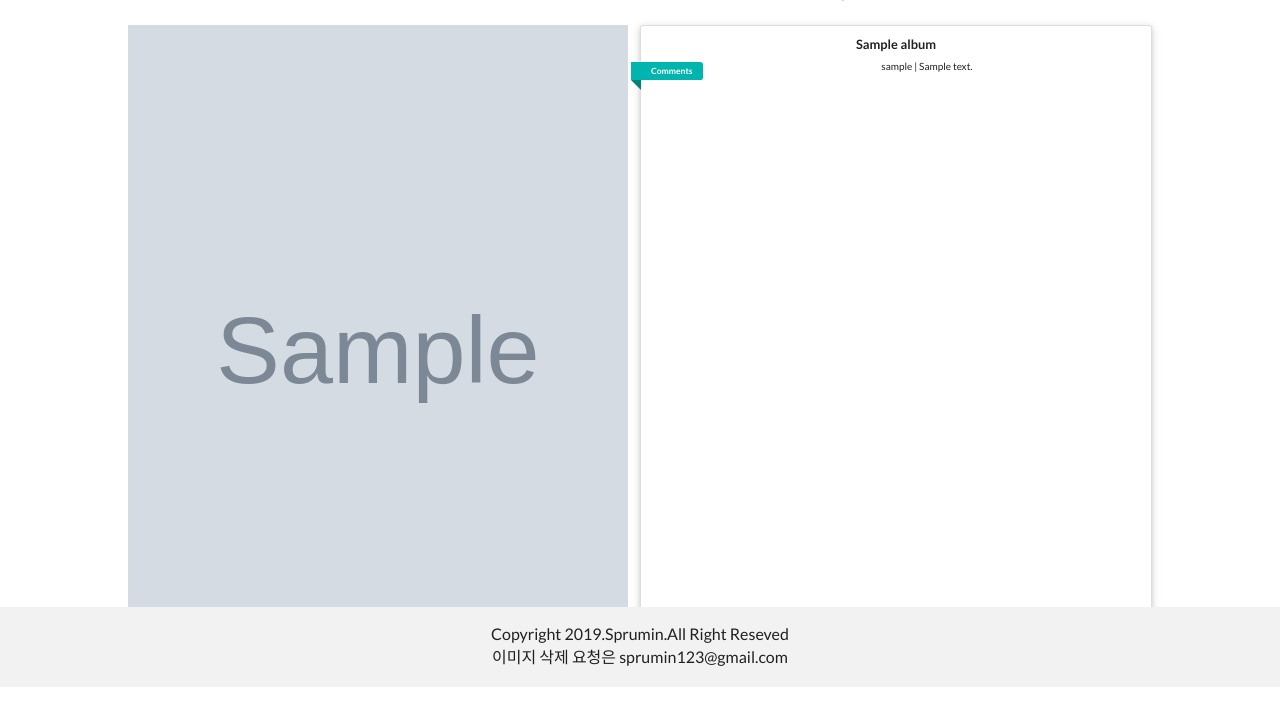
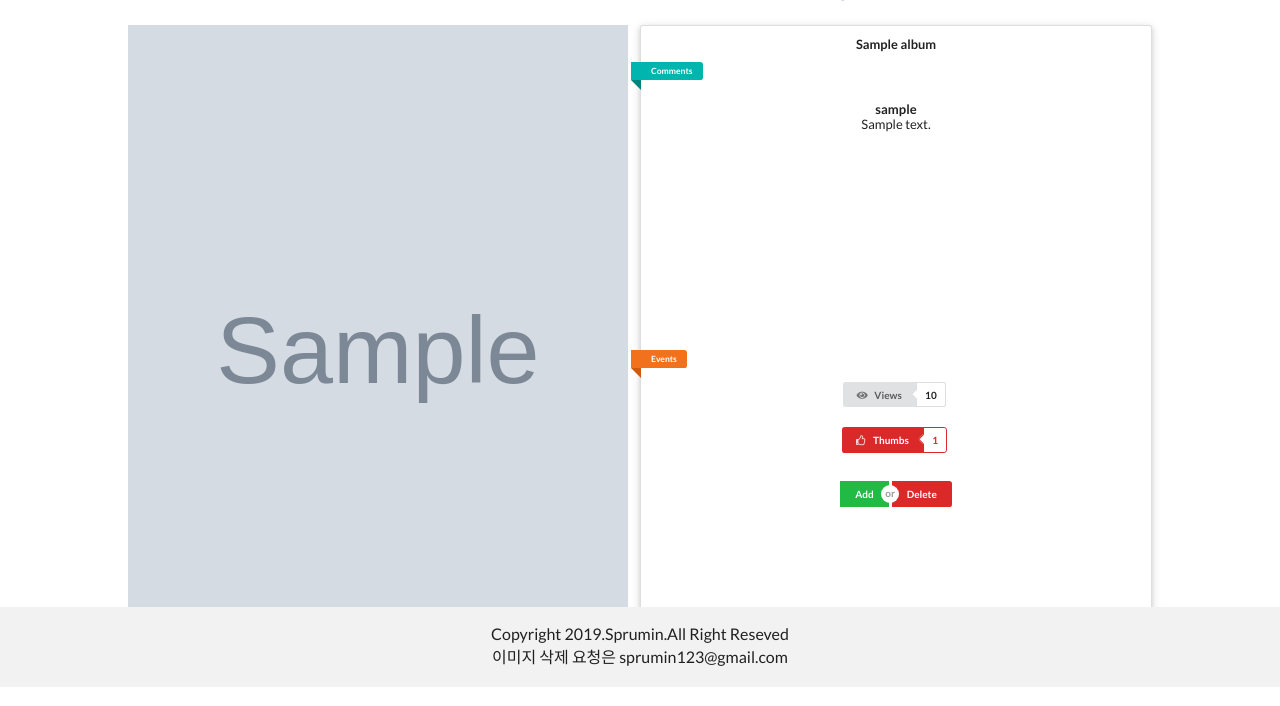
Before and after one commit to sprumin/loveSeulgi, a Django app: page /gallery/album/1 in a window 1280 px wide. Shown: the part 113-819 px from the top of the page. Run offline with Django 3.2, Linux system fonts and the light colour scheme; a user stored in the database is signed in; tables that the repository leaves empty hold one stand-in row (values such as "Sample post"); grey boxes marked "Sample" are stand-in pictures.

Commit message:
add photo comments, events

```diff
--- a/gallery/views.py
+++ b/gallery/views.py
@@ -27,7 +27,7 @@ class AlbumView(View):
             photo_data = {
                 "id": photo.id,
                 "photo": photo.photo.url,
-                "title": photo.title,
+                "title": photo.title.replace("\\", ""),
                 "source": photo.source,
                 "views": photo.views,
                 "thumbs": photo.thumbs,
--- a/static/css/base.css
+++ b/static/css/base.css
@@ -207,6 +207,25 @@ a {
     height: 100%;
 }
 
-.ui.teal.ribbon.label {
+.ui.teal.ribbon.label, .ui.orange.ribbon.label{
     float:left;
 }
+
+.ui.list {
+    height: 250px;
+    margin-top: 25px !important;
+    padding: 15px !important;
+    overflow: hidden;
+    font-size: 13px !important;
+}
+
+.description-footer {
+    width: 200px;
+    height: 250px;
+    margin: 0 auto;
+    margin-top: 45px;
+}
+
+.ui.labeled.button {
+    margin-bottom: 20px;
+}
--- a/templates/gallery/album.html
+++ b/templates/gallery/album.html
@@ -6,19 +6,7 @@
         <div class="image content">
             <div class="image">
                 <img id="photo" width="500" height="650" class="image">
-                <!--
-                <div class="photo-my">
-                    <div class="positive ui button" id="add_myalbum">Add Myalbum</div>
-                    <div class="negative ui button" id="del_myalbum">Delete Myalbum</div>
-                </div>-->
-                <!--<div class="ui cancel button" onclick="$('.ui.modal').css('display', 'none')">Cancel</div>-->
             </div>
-            <!--
-            <div class="description">
-                <div class="ui raised segment">
-                    <a class="ui teal ribbon label">Comments</a>
-                </div>
-            </div>-->
         </div>
     </div>
     <section>
@@ -28,19 +16,45 @@
                     <div class="photo">
                         <div class="photo-div">
                             <img class="select-photo" src="{{ photo.photo }}" width="500" height="500">
-                            <!--<div class="photo-my">
-                                <div class="positive ui button" id="add_myalbum">Add Myalbum</div>
-                                <div class="negative ui button" id="del_myalbum">Delete Myalbum</div>
-                            </div>-->
                         </div>
                         <div class="description-div">
                             <div class="ui raised segment">
                                 <div class="description-header"><h3>{{ photo.title }}</h3></div>
                                 <br>
                                 <a class="ui teal ribbon label">Comments</a>
-                                {% for message in photo.comment %}
-                                    {{ message.username }} | {{ message }}
-                                {% endfor %}
+                                <div class="ui list">
+                                    {% for message in photo.comment %}
+                                        <div class="item">
+                                            <div class="header">{{ message.username }}</div>
+                                            {{ message }}
+                                        </div>
+                                    {% endfor %}
+                                </div>
+                                <a class="ui orange ribbon label">Events</a>
+                                <div class="description-footer">
+                                    <div class="ui labeled button" tabindex="0">
+                                        <div class="ui button">
+                                            <i class="eye icon"></i> Views
+                                        </div>
+                                        <a class="ui basic left pointing label">{{ photo.views }}</a>
+                                    </div>
+                                    {% if request.user.is_authenticated %}
+                                        <div class="ui labeled button" tabindex="0">
+                                            <div class="ui red button" id="thumbs-up">
+                                                <i class="thumbs up outline icon"></i> Thumbs
+                                            </div>
+                                            <a class="ui basic red left pointing label">{{ photo.thumbs }}</a>
+                                        </div>
+                                        <div class="ui buttons">
+                                            <p>Add or Delete To My-Album</p>
+                                            <button class="ui positive button" id="add-myalbum">Add</button>
+                                            <div class="or"></div>
+                                            <button class="ui negative button" id="del-myalbum">Delete</button>
+                                        </div>
+                                    {% else %}
+                                        <h1>Please use the additional function after login.</h1>
+                                    {% endif %}
+                                </div>
                             </div>
                             <!--<form method="post">
                                 {% csrf_token %}
@@ -120,10 +134,10 @@
     </section>
 
     <script type="text/javascript">
-        $("#thumbs_up").on("click", function(){
+        $("#thumbs-up").on("click", function(){
             $.ajax({
                 type: "POST",
-                url: "/gallery/album/" + "{{ photo.id }}",
+                url: window.location.pathname,
                 data: {thumbs: true},
                 beforeSend: function(xhr) {
                     xhr.setRequestHeader("X-CSRFToken", "{{ csrf_token }}");
@@ -138,10 +152,10 @@
               })
             })
 
-        $("#add_myalbum").on("click", function(){
+        $("#add-myalbum").on("click", function(){
             $.ajax({
                 type: "POST",
-                url: "/gallery/album/" + "{{ photo.id }}",
+                url: window.location.pathname,
                 data: {add_myalbum: true},
                 beforeSend: function(xhr) {
                     xhr.setRequestHeader("X-CSRFToken", "{{ csrf_token }}");
@@ -156,10 +170,10 @@
               })
             })
 
-        $("#del_myalbum").on("click", function(){
+        $("#del-myalbum").on("click", function(){
             $.ajax({
                 type: "POST",
-                url: "/gallery/album/" + "{{ photo.id }}",
+                url: window.location.pathname,
                 data: {del_myalbum: true},
                 beforeSend: function(xhr) {
                     xhr.setRequestHeader("X-CSRFToken", "{{ csrf_token }}");
```
